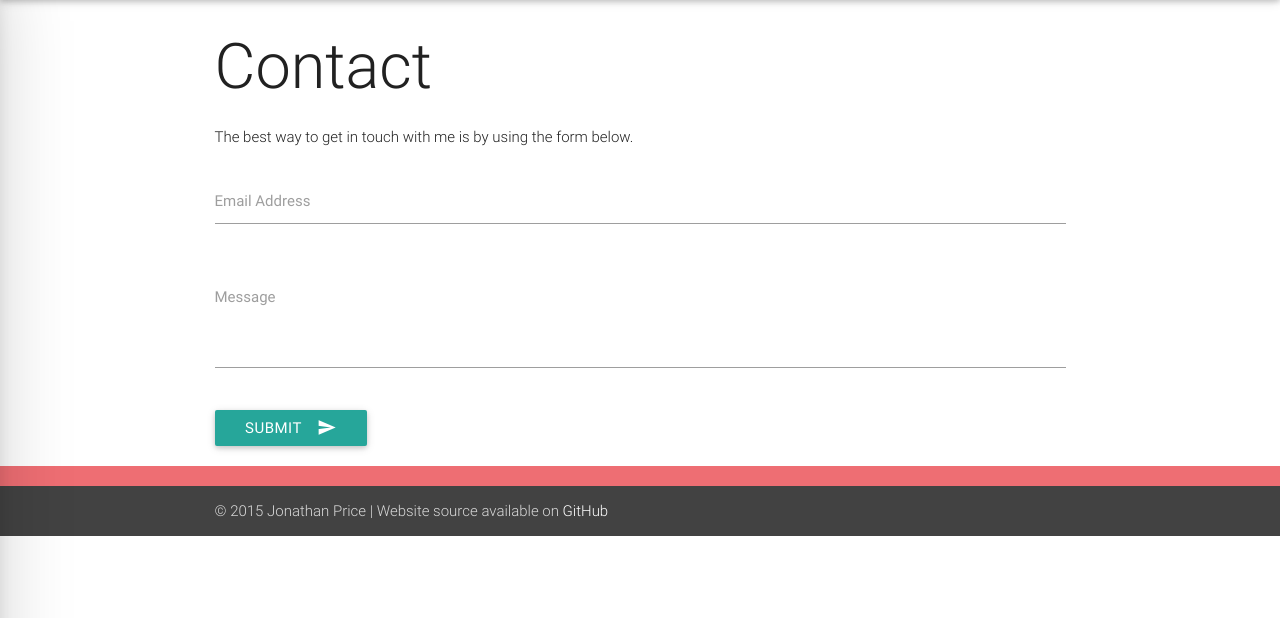
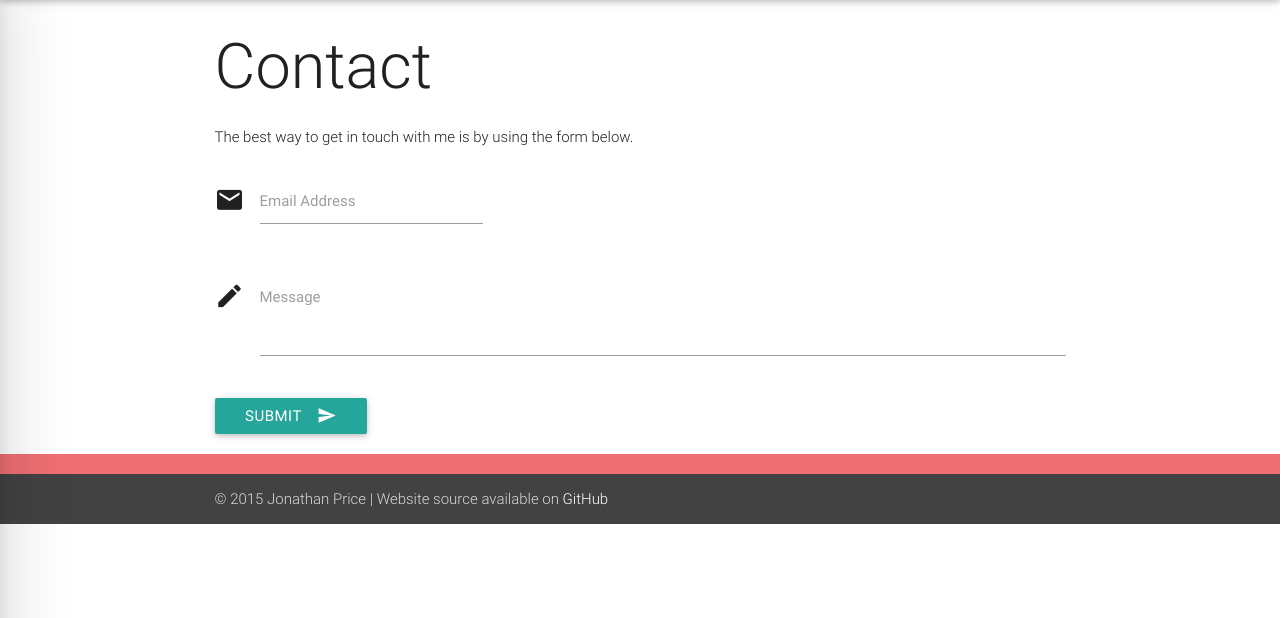
Before and after one commit to Pricetx/jonathanprice.uk, a PHP site: page /contact in a window 1280 px wide. Shown: the part 64-682 px from the top of the page. Run offline with PHP 8.4, Linux system fonts and the light colour scheme; some libraries are stand-ins or nearby versions.

Commit message:
Improved formatting of contact form

```diff
--- a/contact/index.php
+++ b/contact/index.php
@@ -13,14 +13,16 @@
 
               <form class="col s12" action="submit.php" method="post">
                 <div class="row">
-                  <div class="input-field col s12">
+                  <div class="input-field col s12 m6 l4">
+                    <i class="mdi-communication-email prefix"></i>
                     <input name="email" id="email" type="email" class="validate">
                     <label for="email">Email Address</label>
                   </div>
                 </div>
 
                 <div class="row">
-                  <div class="input-field col s12">
+                  <div class="input-field col s12 m12 l12">
+                    <i class="mdi-content-create prefix"></i>
                     <textarea name="message" id="message" class="materialize-textarea"></textarea>
                     <label for="message">Message</label>
                   </div>
```
